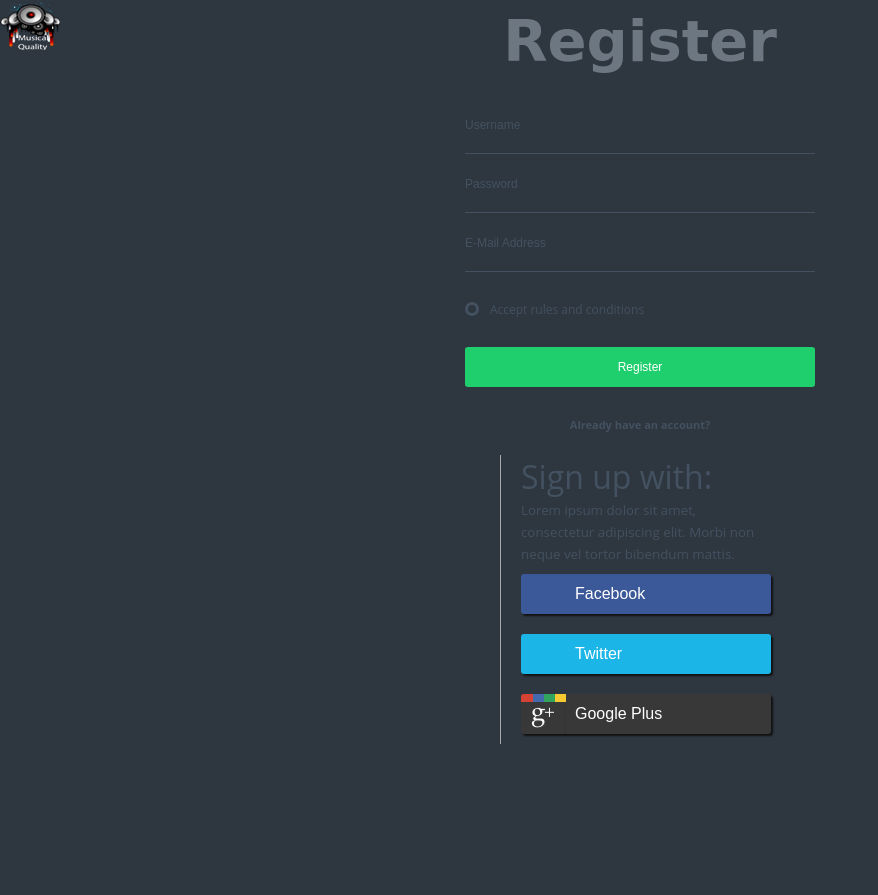
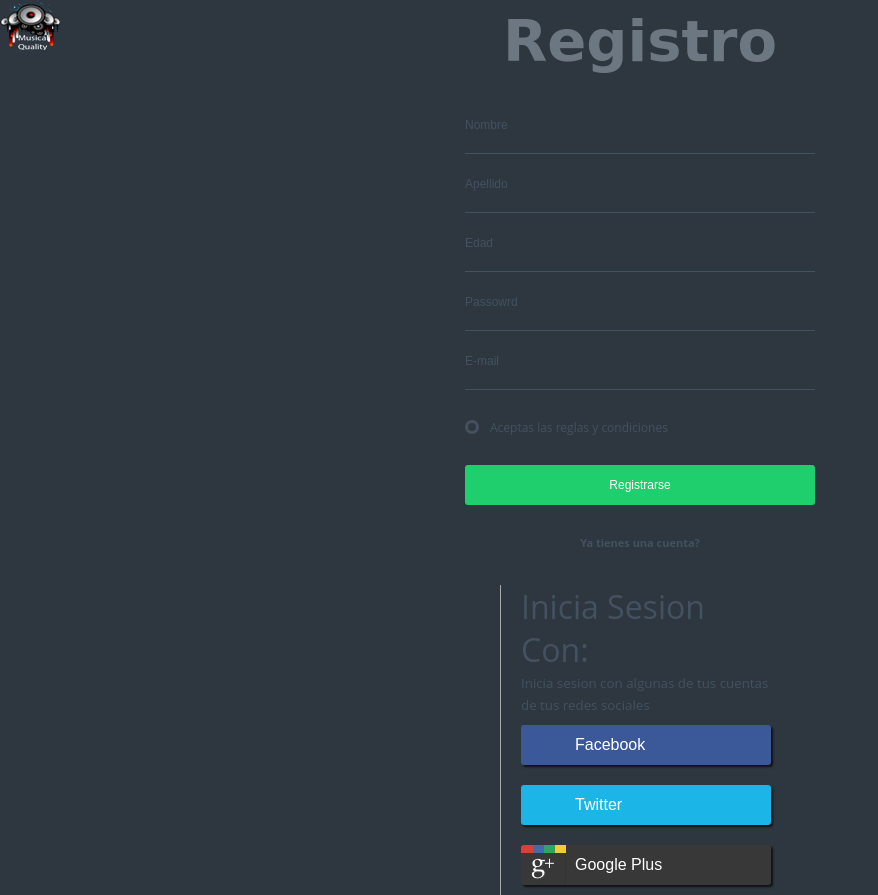
Before and after one commit to KZU1998/Musical-Quality, a PHP site: page /registro.html in a window 1280 px wide. Shown: the whole page, without its empty margins (0-878 px from the left). Before the commit the page ends 744 px from the top, so only its background shows below. Run offline with PHP 8.4, Linux system fonts and the light colour scheme.

Commit message:
Cambios en registro

```diff
--- a/MQ metro/css/redes.css
+++ b/MQ metro/css/redes.css
@@ -6,7 +6,7 @@ body {
 
 .row {
   width: 280px;
-  margin: 400px auto;
+  margin: 530px auto;
 }
 
 .col {
--- a/MQ metro/registro.html
+++ b/MQ metro/registro.html
@@ -27,22 +27,24 @@ max-width: 100%;
         </picture>
     </div>
     <div class='login'>
-      <h2>Register</h2>
-      <input name='username' placeholder='Username' type='text'>
-      <input id='pw' name='password' placeholder='Password' type='password'>
-      <input name='email' placeholder='E-Mail Address' type='text'>
+      <h2>Registro</h2>
+      <input name='nombre' placeholder='Nombre' type='text'>
+      <input name='apellido' placeholder='Apellido' type='text'>
+      <input name='edad' placeholder='Edad' type='text'>
+      <input id='pw' name='password' placeholder='Passowrd' type='password'>
+      <input name='email' placeholder='E-mail' type='text'>
       <div class='agree'>
         <input id='agree' name='agree' type='checkbox'>
-        <label for='agree'></label>Accept rules and conditions
+        <label for='agree'></label>Aceptas las reglas y condiciones
       </div>
-      <input class='animated' type='submit' value='Register'>
-      <a class='forgot' href='#'>Already have an account?</a>
+      <input class='animated' type='submit' value='Registrarse'>
+      <a class='forgot' href='#'>Ya tienes una cuenta?</a>
     </div>
     <div class="row">
         <div class="col right">
-        <h1>Sign up with:</h1>
+        <h1>Inicia Sesion Con:</h1>
           <p><small>
-            Lorem ipsum dolor sit amet, consectetur adipiscing elit. Morbi non neque vel tortor bibendum mattis.
+            Inicia sesion con algunas de tus cuentas de tus redes sociales
           </small></p>
         </div>
         <div class="col right">
```
